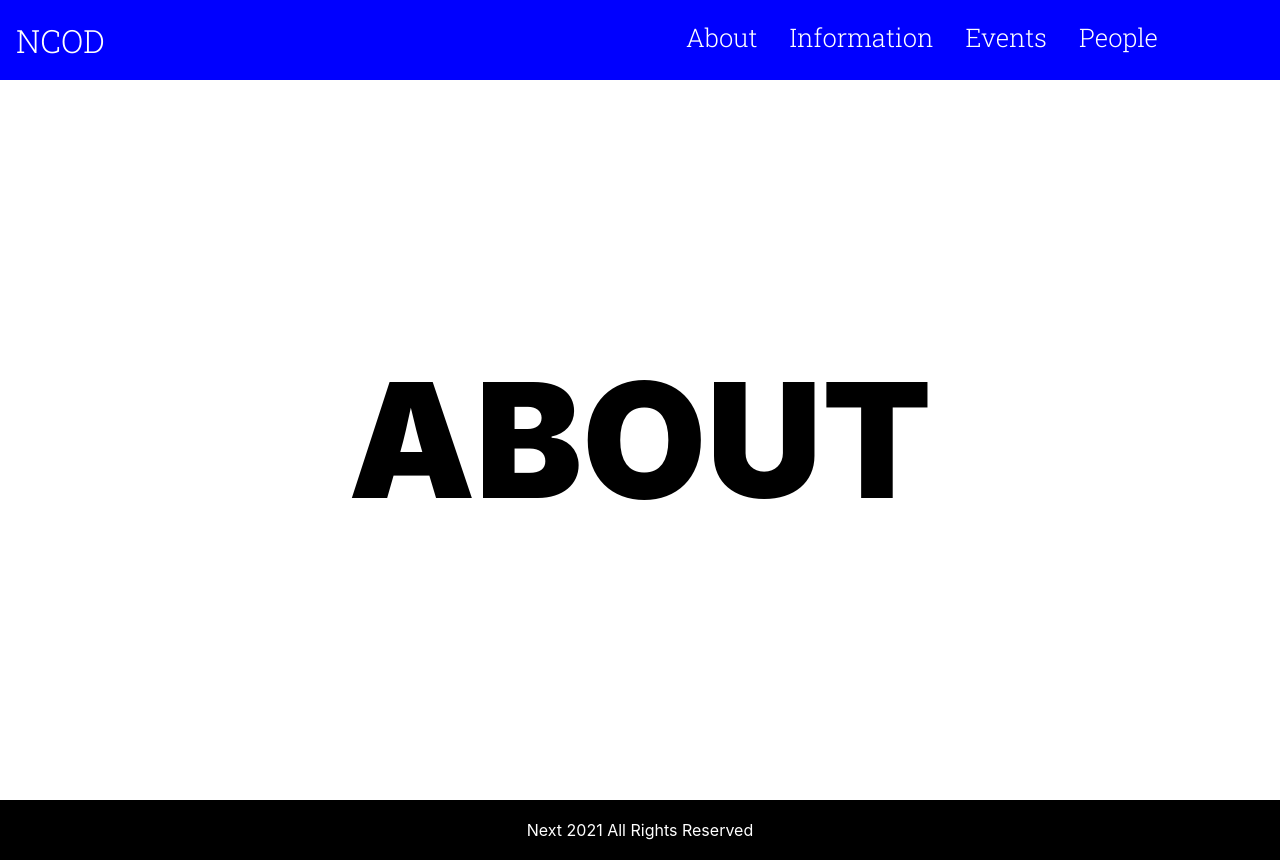
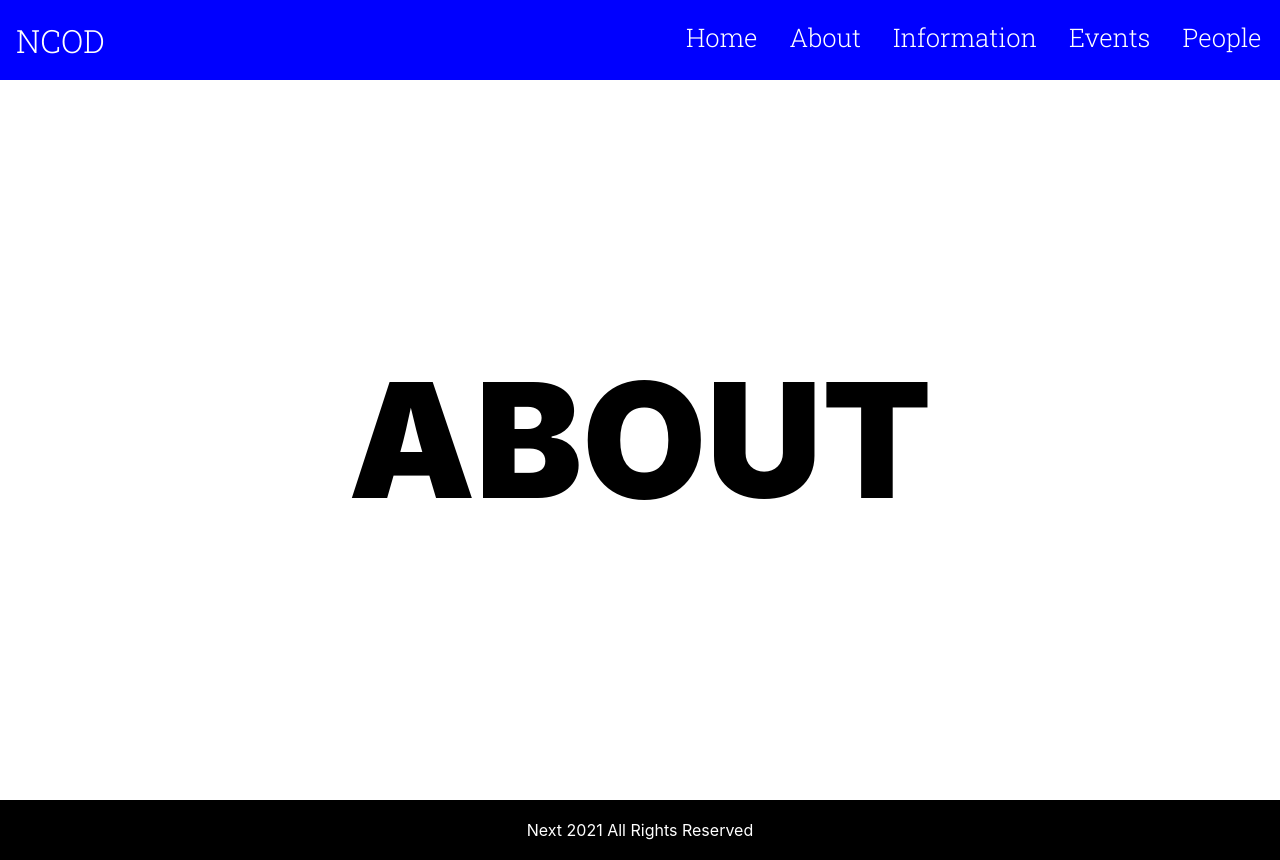
Before and after one commit to Aapuji/Natick-Disabilities-Website, a Next.js app: page /about in a window 1280 px wide. Built offline with nearby package versions, Linux system fonts and the light colour scheme.

Commit message:
Added "Home" option in NavBar

```diff
--- a/components/Navbar.js
+++ b/components/Navbar.js
@@ -8,6 +8,9 @@ const Navbar = () => {
         <Link className = {styles.styledLink} href = '/'>NCOD</Link>
       </div>
       <ul className = {styles.right}>
+          <li>
+            <Link className={styles.styledLink} href='/'>Home</Link>
+          </li>
           <li>
             <Link className = {styles.styledLink} href = '/about'>About</Link>
           </li>
```
